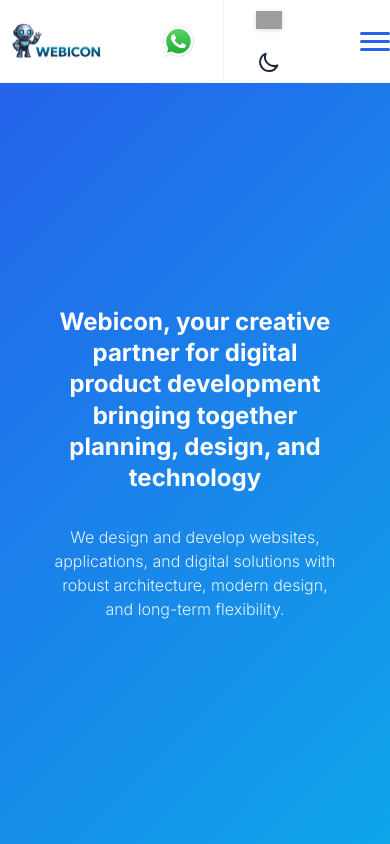
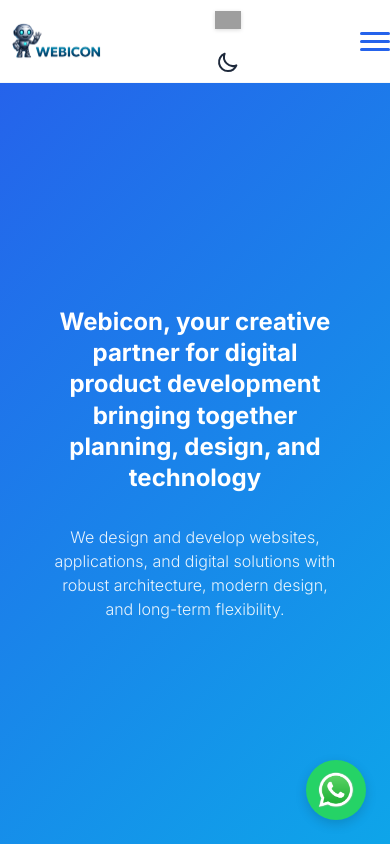
Before and after one commit to DariaRosen/Webicon, a Next.js app: page / in a window 390 px wide. Shown: the top 844 px of the page. Built offline with nearby package versions, Linux system fonts and the light colour scheme; grey boxes are pictures that could not be loaded.

Commit message:
Hide contacts in header below 1300px and add sticky WhatsApp button - Hide WhatsApp and phone number from header on screens below 1300px - Add sticky WhatsApp button in bottom corner for screens below 1300px - Remove togglesGroup border when contacts are hidden - Improve mobile/tablet header layout

```diff
--- a/app/layout.tsx
+++ b/app/layout.tsx
@@ -3,6 +3,7 @@ import { Inter } from 'next/font/google';
 import './globals.scss';
 import { Header } from '@/components/Header/Header';
 import { Footer } from '@/components/Footer/Footer';
+import { StickyWhatsApp } from '@/components/StickyWhatsApp/StickyWhatsApp';
 import { ThemeProvider } from '@/contexts/ThemeContext';
 import { LanguageProvider } from '@/contexts/LanguageContext';
 
@@ -37,6 +38,7 @@ export default function RootLayout({
               {children}
             </main>
             <Footer />
+            <StickyWhatsApp />
           </LanguageProvider>
         </ThemeProvider>
       </body>
--- a/components/Header/header.module.scss
+++ b/components/Header/header.module.scss
@@ -102,11 +102,11 @@
   }
 
   @include breakpoint(lg) {
-    gap: $spacing-md;
+    gap: $spacing-sm;
   }
 
-  @media (min-width: 1300px) and (max-width: 1500px) {
-    gap: $spacing-sm;
+  @media (min-width: 1500px) {
+    gap: $spacing-md;
   }
 }
 
@@ -124,11 +124,11 @@
 
   @include breakpoint(lg) {
     font-size: $fs-base;
-    padding: $spacing-xs $spacing-sm;
+    padding: $spacing-xs * 0.5 $spacing-xs;
   }
 
-  @media (min-width: 1300px) and (max-width: 1500px) {
-    padding: $spacing-xs * 0.5 $spacing-xs;
+  @media (min-width: 1500px) {
+    padding: $spacing-xs $spacing-sm;
   }
 
   &::after {
@@ -212,6 +212,11 @@
   border-left: 1px solid rgba($border-color, 0.6);
   flex-shrink: 0;
   flex-grow: 0;
+
+  @media (max-width: 1299px) {
+    padding-left: 0;
+    border-left: none;
+  }
 }
 
 [dir='rtl'] .togglesGroup {
@@ -222,6 +227,11 @@
 
   @include breakpoint(md) {
     padding-right: $spacing-sm;
+  }
+
+  @media (max-width: 1299px) {
+    padding-right: 0;
+    border-right: none;
   }
 }
 
@@ -236,15 +246,21 @@
 }
 
 .contacts {
+  display: none;
+
+  @media (min-width: 1300px) {
     display: flex;
     align-items: center;
     gap: $spacing-xs;
     padding-right: $spacing-xs;
     flex-shrink: 0;
+  }
 
   @include breakpoint(md) {
+    @media (min-width: 1300px) {
       gap: $spacing-sm;
       padding-right: $spacing-sm;
+    }
   }
 }
 
--- /dev/null
+++ b/components/StickyWhatsApp/StickyWhatsApp.tsx
@@ -0,0 +1,19 @@
+'use client';
+
+import styles from './stickyWhatsApp.module.scss';
+
+export const StickyWhatsApp = () => {
+  const phoneNumber = '+972528395423';
+
+  return (
+    <a
+      className={styles.stickyWhatsApp}
+      href={`https://wa.me/${phoneNumber}`}
+      target="_blank"
+      rel="noopener noreferrer"
+      aria-label="Open WhatsApp chat"
+    >
+      <img src="/whatsapp.webp" alt="WhatsApp" className={styles.icon} />
+    </a>
+  );
+};
--- /dev/null
+++ b/components/StickyWhatsApp/stickyWhatsApp.module.scss
@@ -0,0 +1,55 @@
+@use '../../styles/variables' as *;
+@use '../../styles/mixins' as *;
+
+.stickyWhatsApp {
+  position: fixed;
+  bottom: $spacing-md;
+  right: $spacing-md;
+  width: 60px;
+  height: 60px;
+  border-radius: 50%;
+  background: #25d366;
+  display: flex;
+  align-items: center;
+  justify-content: center;
+  box-shadow: 0 4px 12px rgba(0, 0, 0, 0.15);
+  transition: all $transition-base;
+  z-index: 999;
+  cursor: pointer;
+
+  @media (min-width: 1300px) {
+    display: none;
+  }
+
+  &:hover {
+    transform: scale(1.1);
+    box-shadow: 0 6px 16px rgba(0, 0, 0, 0.2);
+  }
+
+  &:active {
+    transform: scale(0.95);
+  }
+}
+
+[dir='rtl'] .stickyWhatsApp {
+  right: auto;
+  left: $spacing-md;
+}
+
+.icon {
+  width: 40px;
+  height: 40px;
+  object-fit: contain;
+  display: block;
+}
+
+:root[data-theme='dark'] {
+  .stickyWhatsApp {
+    background: #25d366;
+    box-shadow: 0 4px 12px rgba(0, 0, 0, 0.3);
+
+    &:hover {
+      box-shadow: 0 6px 16px rgba(0, 0, 0, 0.4);
+    }
+  }
+}
```
Lines whose indentation alone changed are shown as unchanged.
